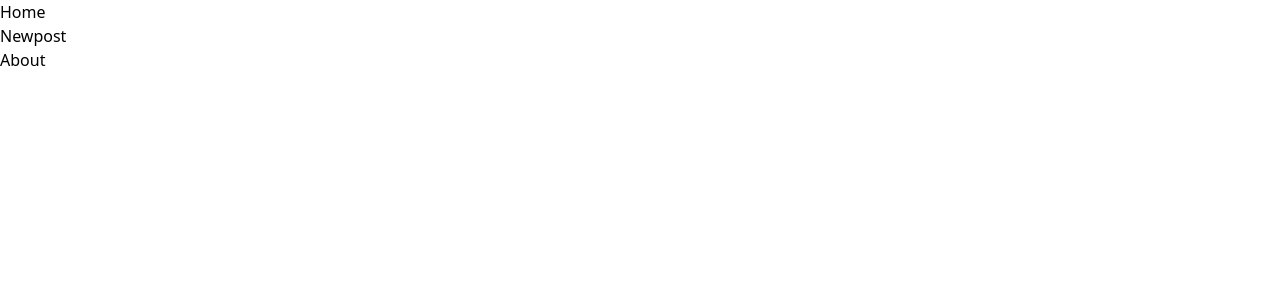
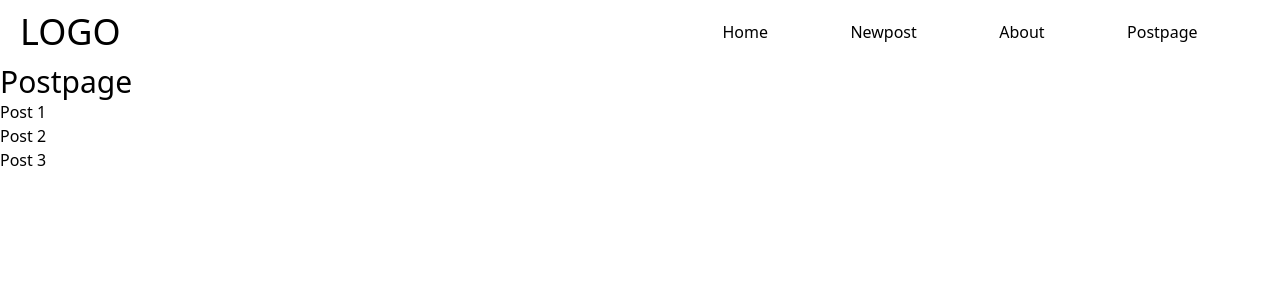
Before and after one commit to natesh16/React-practice, a React (Create React App) app in the folder web_app/: page /Postpage in a window 1280 px wide. Before the commit this address had no page. Shown: the top 300 px of the page. Built offline with nearby package versions, Linux system fonts and the light colour scheme.

Commit message:
BROWSER ROUTWER SETUP

```diff
--- a/web_app/src/App.jsx
+++ b/web_app/src/App.jsx
@@ -2,6 +2,8 @@ import { Link, Route, Routes } from "react-router-dom";
 import Home from "./Home";
 import Newpost from "./Newpost";
 import About from "./About";
+import Post from "./Post";
+import Postpage from "./Postpage";
 // import Footer from "./Footer";
 // import Header from "./Header";
 // import Home from "./Home";
@@ -11,18 +13,25 @@ import About from "./About";
 function App() {
   return (
     <div className=" w-screen h-screen ">
-      <nav>
-          <ul>
-            <li><Link to="Home">Home</Link></li>
-            <li><Link to="newpost">Newpost</Link></li>
-            <li><Link to="about">About</Link></li>
-          </ul>
+      <nav className="flex justify-between h-16 w-screen">
+          <div className="flex h-full w-1/3">
+            <h1 className="my-auto ml-5 text-4xl">LOGO</h1>
+          </div>
+          <div className="w-1/2 flex">
+            <ul className=" my-auto flex justify-evenly w-full">
+              <li><Link to="Home" className="my-auto ">Home</Link></li>
+              <li><Link to="newpost" className=" my-auto ">Newpost</Link></li>
+              <li><Link to="about" className=" my-auto ">About</Link></li>
+              <li><Link to="postpage" className=" my-auto ">Postpage</Link></li>
+            </ul>
+          </div>
       </nav>
       <Routes>
-        <Route path="/" element={<Home/>}/>
+        <Route path="/Home" element={<Home/>}/>
         <Route path="/newpost" element={<Newpost/>}/>
         <Route path="/about" element={<About/>}/>
-
+        <Route path="/Postpage" element={<Postpage/>}/>
+        <Route path="/postpage/:id" element={<Post/>}/>
       </Routes>
       {/* <Header/>
       <Home/>
--- /dev/null
+++ b/web_app/src/Post.jsx
@@ -0,0 +1,10 @@
+import React from 'react'
+import { useParams } from 'react-router-dom'
+const Post = () => {
+    const {id}=useParams()
+  return (
+    <div>Post {id}</div>
+  )
+}
+
+export default Post
--- a/web_app/src/Postpage.jsx
+++ b/web_app/src/Postpage.jsx
@@ -1,8 +1,14 @@
 import React from 'react'
+import { Link } from 'react-router-dom'
 const Postpage = () => {
   return (
     <main>
-        <h1>Postpage</h1>
+        <h1 className='text-3xl '>Postpage</h1>
+        <ul>
+          <li><Link to="/postpage/1">Post 1</Link></li>
+          <li><Link to="/postpage/2">Post 2</Link></li>
+          <li><Link to="/postpage/3">Post 3</Link></li>
+        </ul>
     </main>
   )
 }
```
